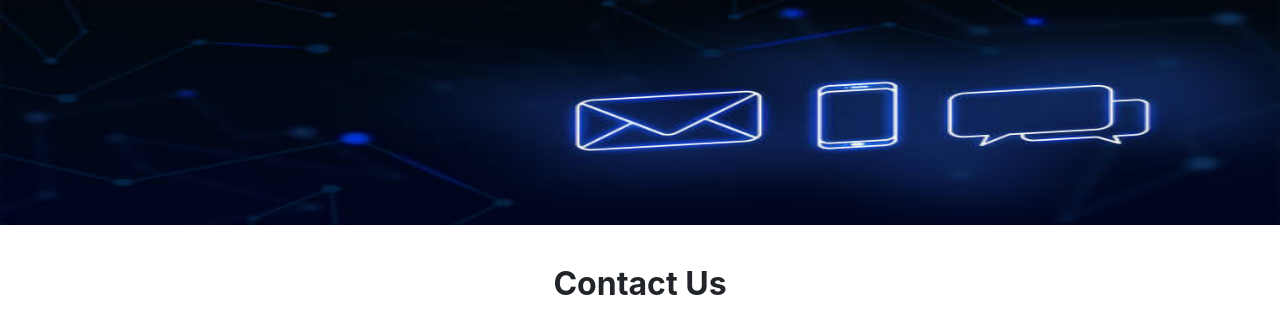
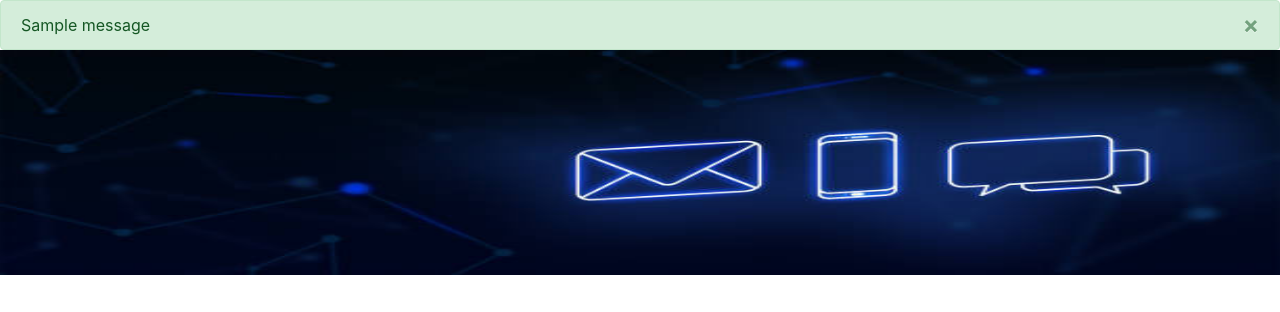
Before and after one commit to viperk17/DjangoProject, a Django app: page /contact in a window 1280 px wide. Shown: the part 56-368 px from the top of the page. Run offline with Django 3.2, Linux system fonts and the light colour scheme; one stand-in notice (Sample message) is shown; some libraries are stand-ins or nearby versions.

Commit message:
dismissing alert at contact page

```diff
--- a/DjangoProject/settings.py
+++ b/DjangoProject/settings.py
@@ -11,6 +11,7 @@ https://docs.djangoproject.com/en/3.0/ref/settings/
 """
 
 import os
+from django.contrib.messages import constants as messages
 
 # Build paths inside the project like this: os.path.join(BASE_DIR, ...)
 BASE_DIR = os.path.dirname(os.path.dirname(os.path.abspath(__file__)))
--- a/home/views.py
+++ b/home/views.py
@@ -1,7 +1,7 @@
 from django.shortcuts import render, HttpResponse
 from datetime import datetime
 from home.models import Contact
-
+from django.contrib import messages
 
 # Create your views here.
 def index(request):
@@ -29,5 +29,6 @@ def contact(request):
         # Contact object creation
         contact = Contact(name=name, phone=phone, email=email, desc=desc, date=datetime.today())
         contact.save()
+        messages.success(request, 'Your query has been sent!')
     return render(request, 'contact.html')
     # return HttpResponse('This is the contact homepage...')
--- a/templates/base.html
+++ b/templates/base.html
@@ -48,6 +48,18 @@
         </div>
 </nav>
 
+{% comment %} Dismissing alert for messages sent {% endcomment %}
+{% if messages %}
+{% for message in messages %}
+<div class="alert alert-{{ message.tags }} alert-dismissible fade show my-0" role="alert">
+    {{ message }}
+  <button type="button" class="close" data-dismiss="alert" aria-label="Close">
+    <span aria-hidden="true">&times;</span>
+  </button>
+</div>
+{% endfor %}
+{% endif %}
+
 {% block body %} {% endblock body %}
 
     <!-- Optional JavaScript -->
```
Also changed, not shown: db.sqlite3.
